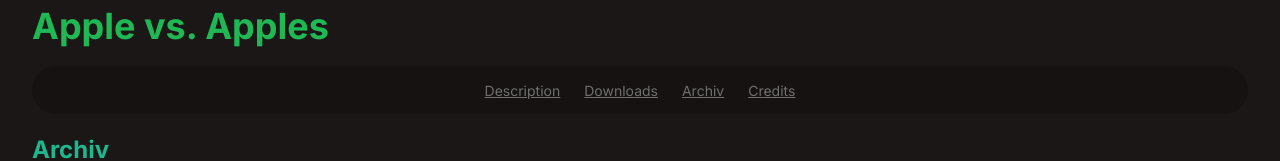
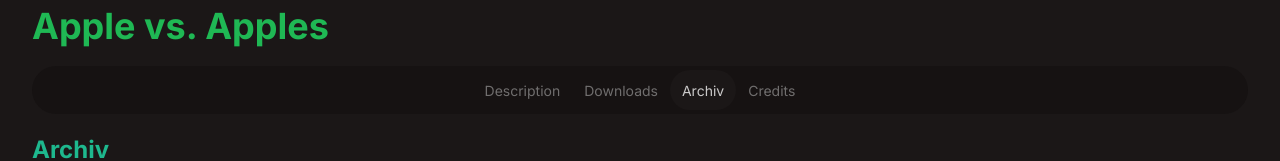
Before and after one commit to nilshindermann/nilsh.ch, a Next.js app: page /games/apple-vs-apples/archive in a window 1280 px wide. Shown: the part 122-283 px from the top of the page. Built offline with nearby package versions, Linux system fonts and the light colour scheme.

Commit message:
Update tabs

```diff
--- a/app/(default)/default.module.css
+++ b/app/(default)/default.module.css
@@ -9,8 +9,12 @@
 
 @layer components {
     /* Link styles */
-    .default a:not(.btn) {
+    .default a:not(:global(.btn)):not(:global(.tab)) {
         @apply link-primary underline hover:no-underline;
+    }
+
+    .default a:global(.tab) {
+        @apply no-underline;
     }
 
     .default h1 {
--- a/app/(default)/games/apple-vs-apples/layout.tsx
+++ b/app/(default)/games/apple-vs-apples/layout.tsx
@@ -1,4 +1,7 @@
+'use client';
+
 import React from 'react';
+import { usePathname } from 'next/navigation';
 import Link from '@/components/link';
 
 export default function AppleVsApplesLayout({
@@ -6,34 +9,26 @@ export default function AppleVsApplesLayout({
 }: {
     children: React.ReactNode;
 }): React.ReactNode {
+    const pathname = usePathname();
+
+    const tab = (href: string, label: string): React.ReactElement => (
+        <Link
+            role="tab"
+            className={`tab ${pathname === href ? 'tab-active' : ''}`}
+            href={href}
+        >
+            {label}
+        </Link>
+    );
+
     return (
         <>
             <h1>Apple vs. Apples</h1>
             <div role="tablist" className="tabs tabs-box justify-center">
-                <Link role="tab" className="tab" href="/games/apple-vs-apples">
-                    Description
-                </Link>
-                <Link
-                    role="tab"
-                    className="tab"
-                    href="/games/apple-vs-apples/downloads"
-                >
-                    Downloads
-                </Link>
-                <Link
-                    role="tab"
-                    className="tab"
-                    href="/games/apple-vs-apples/archive"
-                >
-                    Archiv
-                </Link>
-                <Link
-                    role="tab"
-                    className="tab"
-                    href="/games/apple-vs-apples/credits"
-                >
-                    Credits
-                </Link>
+                {tab('/games/apple-vs-apples', 'Description')}
+                {tab('/games/apple-vs-apples/downloads', 'Downloads')}
+                {tab('/games/apple-vs-apples/archive', 'Archiv')}
+                {tab('/games/apple-vs-apples/credits', 'Credits')}
             </div>
             <div className="mt-5">{children}</div>
         </>
```
